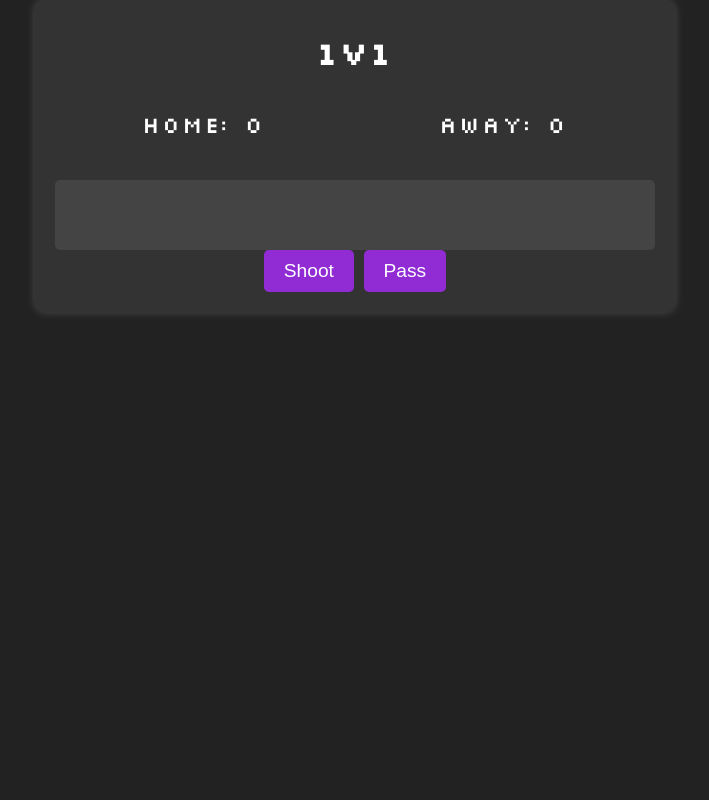
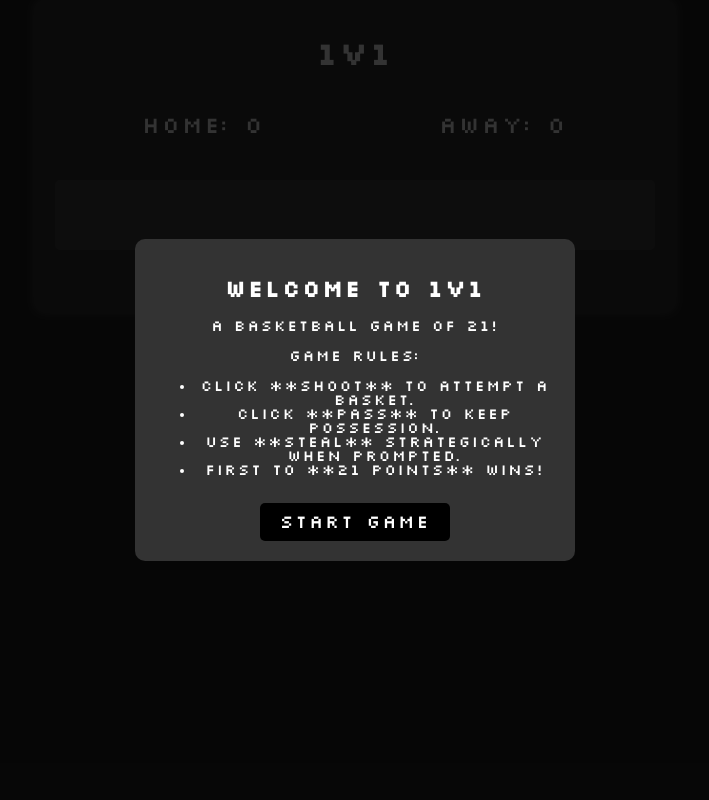
Before and after one commit to Andrew-Jonez/1v1, a Flask app: page / in a window 1280 px wide. Shown: the whole page, without its empty margins (285-994 px from the left). Run offline with Flask 3, Linux system fonts and the light colour scheme.

Commit message:
Updated the Welcome-Rules OVerlay

```diff
--- a/static/css/stylesheet.css
+++ b/static/css/stylesheet.css
@@ -5,18 +5,9 @@
     font-weight: normal;
     font-style: normal;
 }
-ont-face {
-    font-family: 'silkscreennormal';
-    src: url('fonts/slkscr-webfont.eot');
-src: url('fonts/slkscr-webfont.eot?#iefix') format('embedded-opentype'),
-     url('fonts/slkscr-webfont.woff2') format('woff2'),
-     url('fonts/slkscr-webfont.woff') format('woff'),
-     url('fonts/slkscr-webfont.ttf') format('truetype'),
-     url('fonts/slkscr-webfont.svg#silkscreennormal') format('svg');
-    font-weight: normal;
-    font-style: normal;
 
-}
+
+
 
 /* Set up the entire page */
 body {
@@ -26,6 +17,9 @@ body {
     text-align: center;
     margin: 0;
     padding: 0;
+
+
+
 }
 
 /* Style the main game container */
@@ -71,3 +65,42 @@ body {
     border-radius: 5px;
     margin-top: 10px;
 }
+/* Overlay background */
+.overlay {
+    position: fixed;
+    top: 0;
+    left: 0;
+    width: 100%;
+    height: 100%;
+    background: rgba(0, 0, 0, 0.8);
+    display: flex;
+    justify-content: center;
+    align-items: center;
+    color: #fff;
+}
+
+/* Content inside the overlay */
+.overlay-content {
+    background: #333;
+    padding: 20px;
+    border-radius: 10px;
+    text-align: center;
+    max-width: 400px;
+}
+
+/* Close button */
+#closeOverlayBtn {
+    font-family: 'silkscreennormal', sans-serif;
+    background-color: #000000;
+    color: #fff;
+    padding: 10px 20px;
+    border: none;
+    font-size: 1.2em;
+    cursor: pointer;
+    border-radius: 5px;
+    margin-top: 10px;
+}
+
+#closeOverlayBtn:hover {
+    background-color: #70f0e6;
+}
--- a/templates/index.html
+++ b/templates/index.html
@@ -9,6 +9,21 @@
 
 </head>
 <body>
+    <div id="welcomeOverlay" class="overlay">
+    <div class="overlay-content">
+        <h2>Welcome to 1v1</h2>
+        </p> a Basketball Game of 21!</p>
+        <p>Game Rules:</p>
+        <ul>
+            <li>Click **Shoot** to attempt a basket.</li>
+            <li>Click **Pass** to keep possession.</li>
+            <li>Use **Steal** strategically when prompted.</li>
+            <li>First to **21 points** wins!</li>
+        </ul>
+        <button id="closeOverlayBtn">Start Game</button>
+
+    </div>
+</div>
 
     <div class="game-container">
         <h1>1v1</h1>
@@ -23,7 +38,21 @@
             <button class="action-button" id="stealBtn" style="display: none;">Steal</button>
         </div>
     </div>
-    <script>
+<script>
+    document.addEventListener('DOMContentLoaded', function () {
+        const overlay = document.getElementById('welcomeOverlay');
+        const closeOverlayBtn = document.getElementById('closeOverlayBtn');
+
+        // Show the overlay when the page loads
+        overlay.style.display = 'flex';
+
+        // Hide the overlay when Start Game is clicked
+        closeOverlayBtn.addEventListener('click', function () {
+            console.log("Start Game button clicked");
+            overlay.style.display = 'none';
+        });
+
+        // --- Existing Game Logic Below ---
         const shootBtn = document.getElementById('shootBtn');
         const passBtn = document.getElementById('passBtn');
         const stealBtn = document.getElementById('stealBtn');
@@ -78,6 +107,8 @@
             stealBtn.style.display = 'none';
             sendAction('shoot', true);
         });
-    </script>
+    });
+</script>
+
 </body>
 </html>
```
Also changed, not shown: static/js/script.js (+20 -4 lines).
